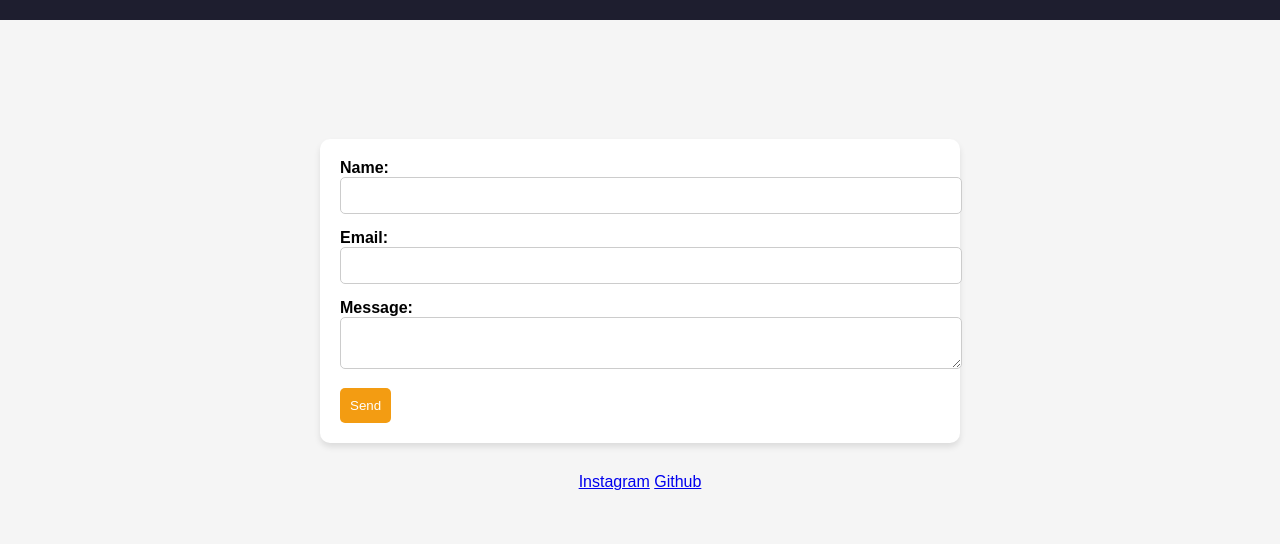
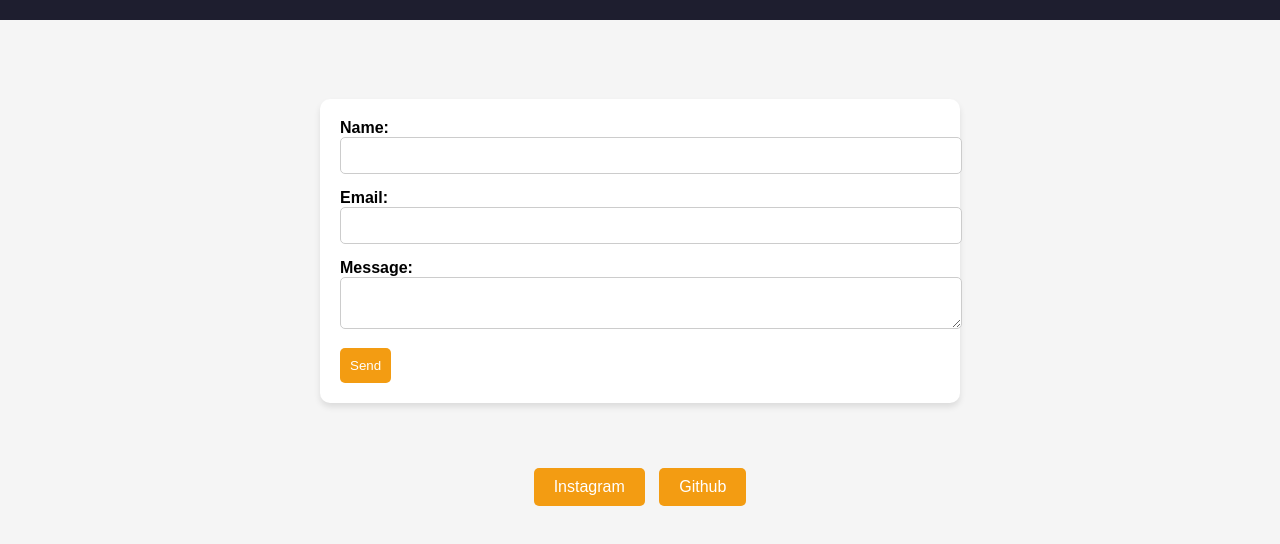
Before and after one commit to mannmannlai/mannmannlai.blog, a plain HTML site: page contact.html in a window 1280 px wide. Shown: the part 100-644 px from the top of the page. Drawn offline with Linux system fonts and the light colour scheme; a web font is replaced by a local one.

Commit message:
Update contact.css styles for footer social buttons and navigation

```diff
--- a/css/contact.css
+++ b/css/contact.css
@@ -98,3 +98,29 @@ nav ul li a:hover::after,
 #back-home:hover::after {
     width: 100%;
 }
+
+/* New styles for footer social buttons */
+footer {
+    padding: 20px;
+    text-align: center;
+    color: #fff;
+}
+
+footer .social-buttons {
+    margin-top: 10px;
+}
+
+footer .social-button {
+    display: inline-block;
+    text-decoration: none;
+    color: #fff;
+    background-color: #f39c12;
+    padding: 10px 20px;
+    margin: 5px;
+    border-radius: 5px;
+    transition: background 0.3s ease;
+}
+
+footer .social-button:hover {
+    background-color: #d17d0c;
+}
```
